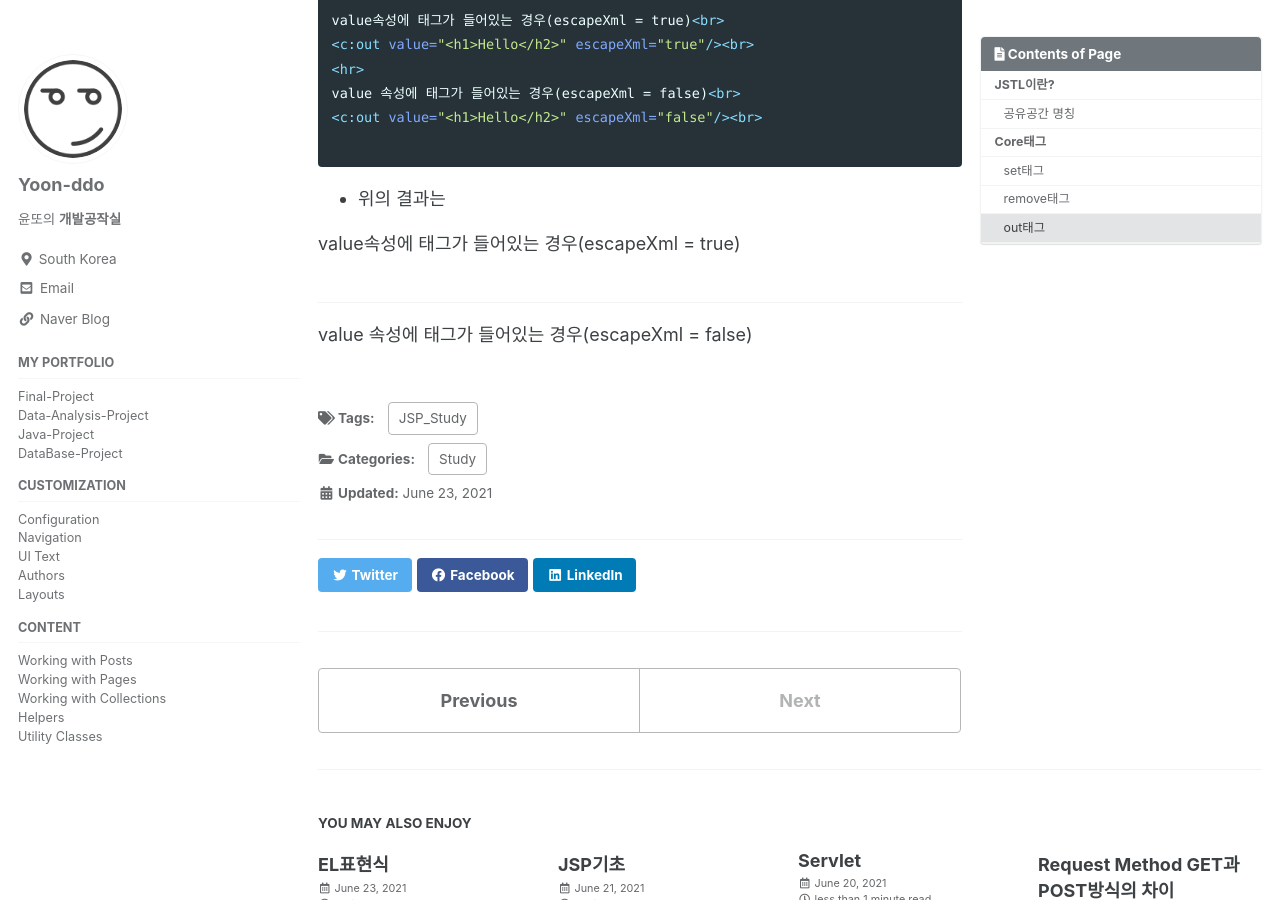
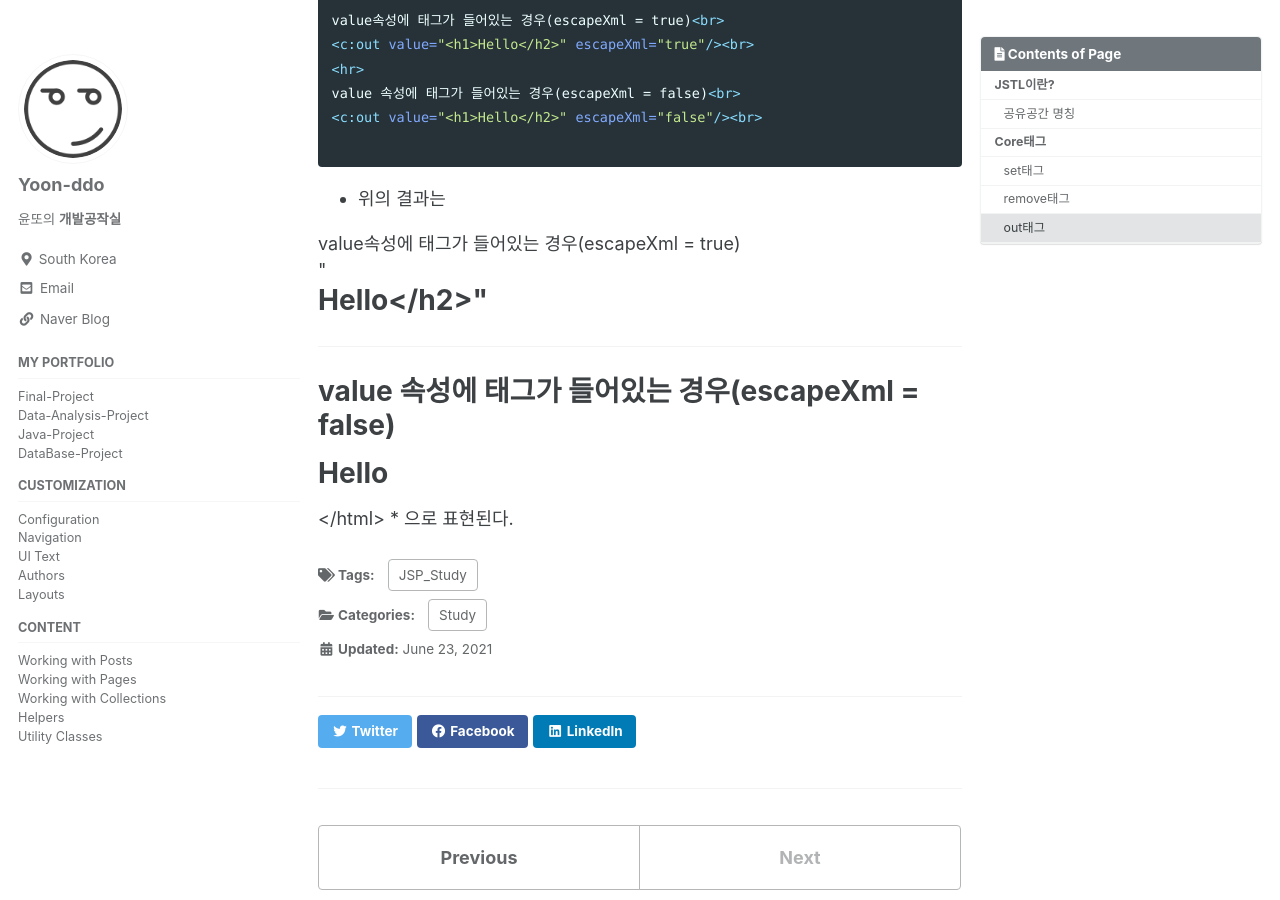
Before and after one commit to Yoon-ddo/Yoon-ddo.github.io, a Jekyll site: the page built from _posts/2021-06-23-JSTL.md, in a window 1280 px wide and 900 px high, scrolled down 3003 px. Built offline with Jekyll 4.4.1, drawn with Linux system fonts in a browser that asks for light colours; cached includes are drawn as plain includes.

Commit message:
Update 2021-06-23-JSTL.md

```diff
--- a/_posts/2021-06-23-JSTL.md
+++ b/_posts/2021-06-23-JSTL.md
@@ -121,9 +121,10 @@ value 속성에 태그가 들어있는 경우(escapeXml = false)<br>
 <html>
 
 value속성에 태그가 들어있는 경우(escapeXml = true)<br>
-<c:out value="<h1>Hello</h2>" escapeXml="true"/><br>
+"<h1>Hello</h2>"<br>
 <hr>
 value 속성에 태그가 들어있는 경우(escapeXml = false)<br>
-<c:out value="<h1>Hello</h2>" escapeXml="false"/><br>
+  <h1>Hello</h1>
 
 </html>
+* 으로 표현된다.
```
